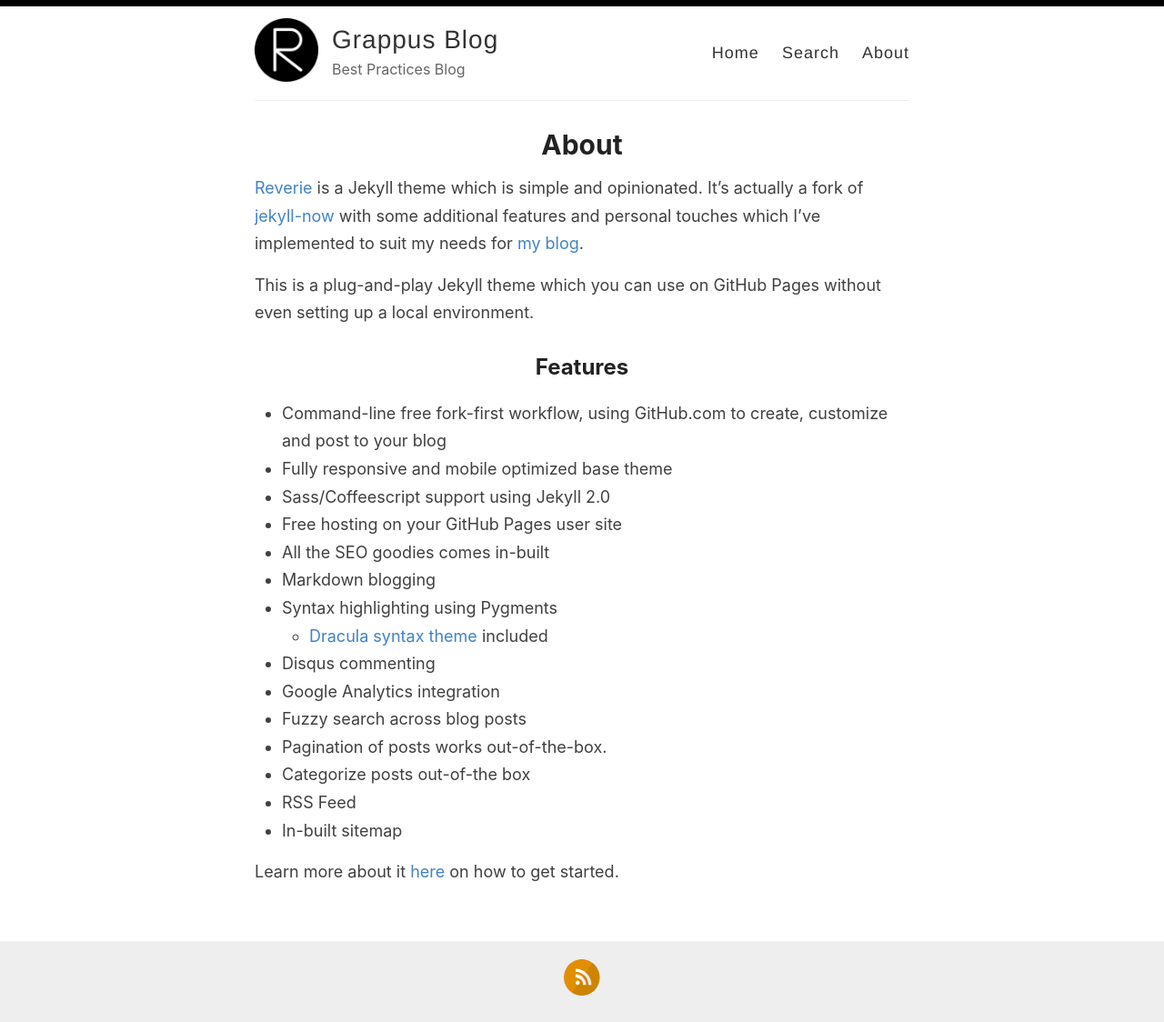
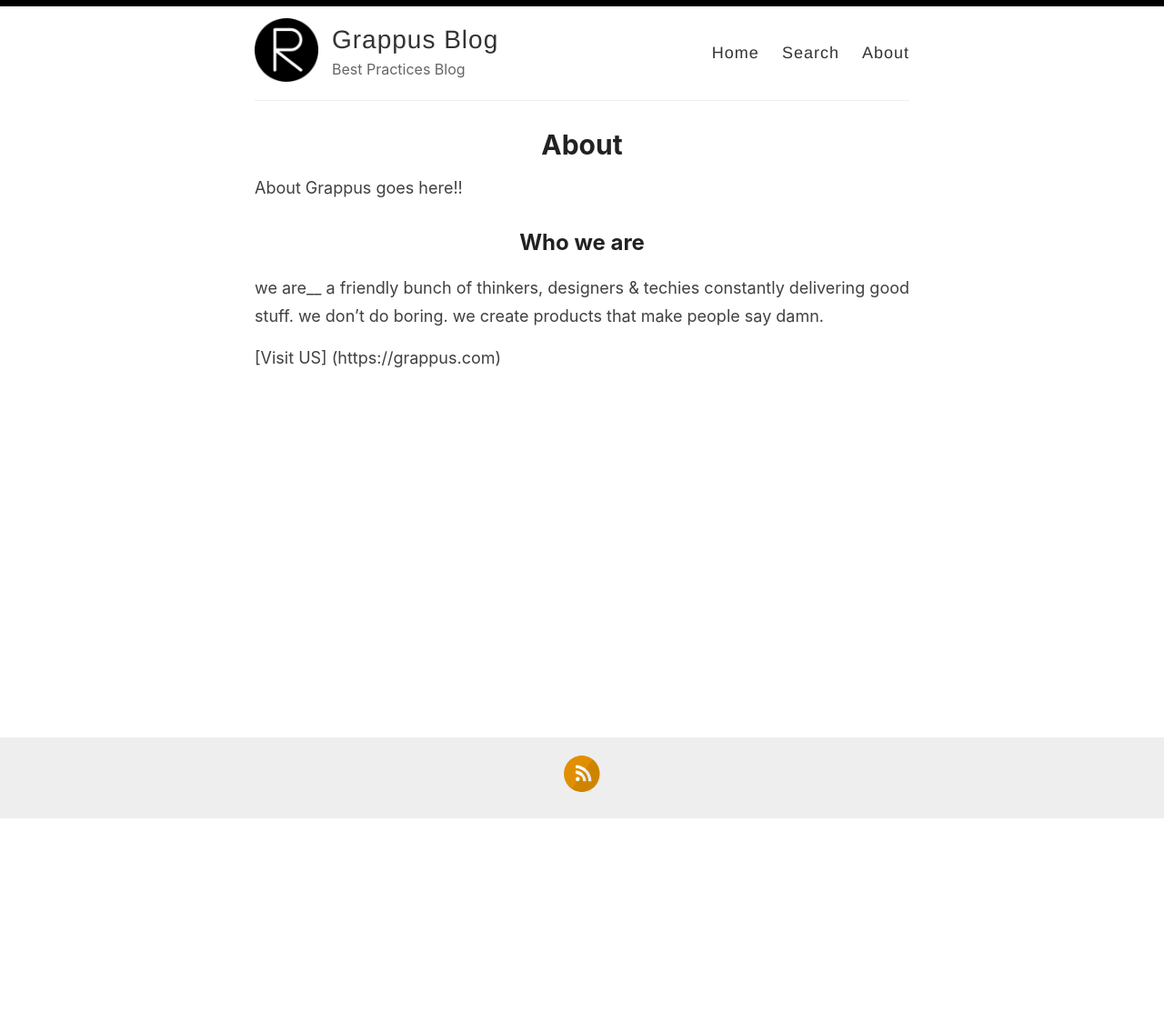
Before and after one commit to Grappus/Grappus-Blog, a Jekyll site: the page built from _pages/about.md, in a window 1280 px wide. Shown: the whole page at 91% size. Built offline with Jekyll 4.4.1, drawn with Linux system fonts in a browser that asks for light colours; after the commit the page ends 901 px from its top, so only the background shows below that.

Commit message:
Change in about and config file

```diff
--- a/_config.yml
+++ b/_config.yml
@@ -45,8 +45,8 @@ google_analytics: UA-43339302-11
 
 # Your website URL (e.g. http://amitmerchant1990.github.io or http://www.amitmerchant.com)
 # Used for Sitemap.xml and your RSS feed
-url: http://www.amitmerchant.com/reverie
-enforce_ssl: https://www.amitmerchant.com/reverie
+url: http://www.grappus.com
+enforce_ssl: https://www.grappus.com
 
 # If you're hosting your site at a Project repository on GitHub pages
 # (http://yourusername.github.io/repository-name)
--- a/_pages/about.md
+++ b/_pages/about.md
@@ -4,7 +4,17 @@ title: About
 permalink: /about/
 ---
 
-[Reverie](https://github.com/amitmerchant1990/reverie) is a Jekyll theme which is simple and opinionated. It's actually a fork of [jekyll-now](https://github.com/barryclark/jekyll-now) with some additional features and personal touches which I've implemented to suit my needs for [my blog](https://www.amitmerchant.com).
+About Grappus goes here!!
+
+## Who we are
+
+we are__
+a friendly bunch of thinkers, designers & techies constantly delivering good stuff. we don’t do boring. we create products that make people say damn.
+
+[Visit US] (https://grappus.com)
+
+
+<!-- [Reverie](https://github.com/amitmerchant1990/reverie) is a Jekyll theme which is simple and opinionated. It's actually a fork of [jekyll-now](https://github.com/barryclark/jekyll-now) with some additional features and personal touches which I've implemented to suit my needs for [my blog](https://www.amitmerchant.com).
 
 This is a plug-and-play Jekyll theme which you can use on GitHub Pages without even setting up a local environment.
 
@@ -26,4 +36,4 @@ This is a plug-and-play Jekyll theme which you can use on GitHub Pages without e
 - RSS Feed
 - In-built sitemap
 
-Learn more about it [here](https://github.com/amitmerchant1990/reverie) on how to get started.
+Learn more about it [here](https://github.com/amitmerchant1990/reverie) on how to get started. -->
```
